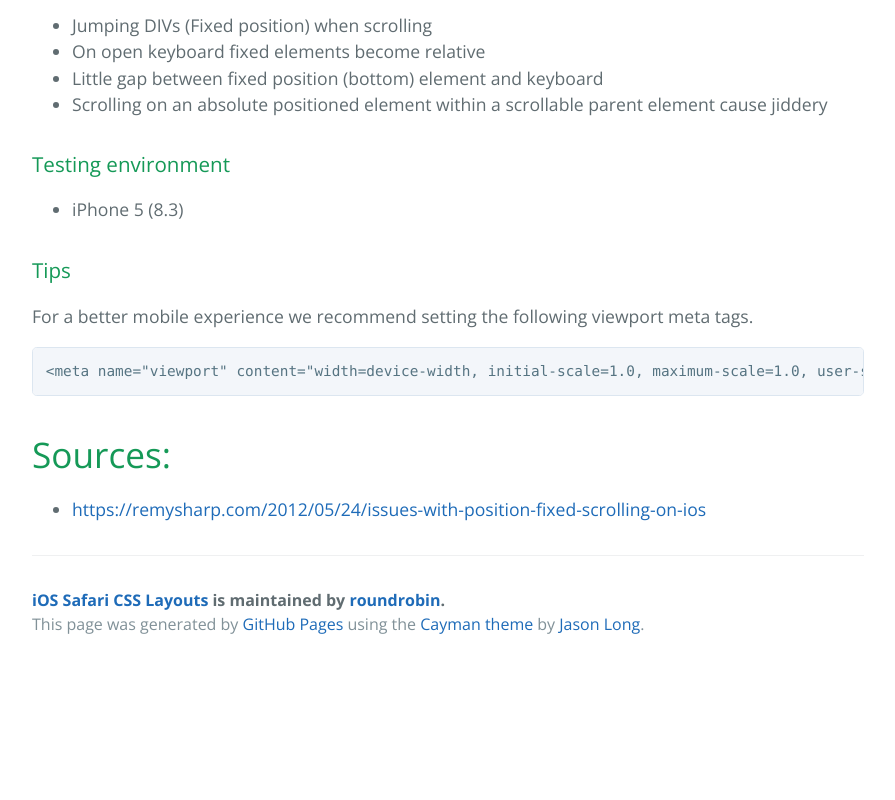
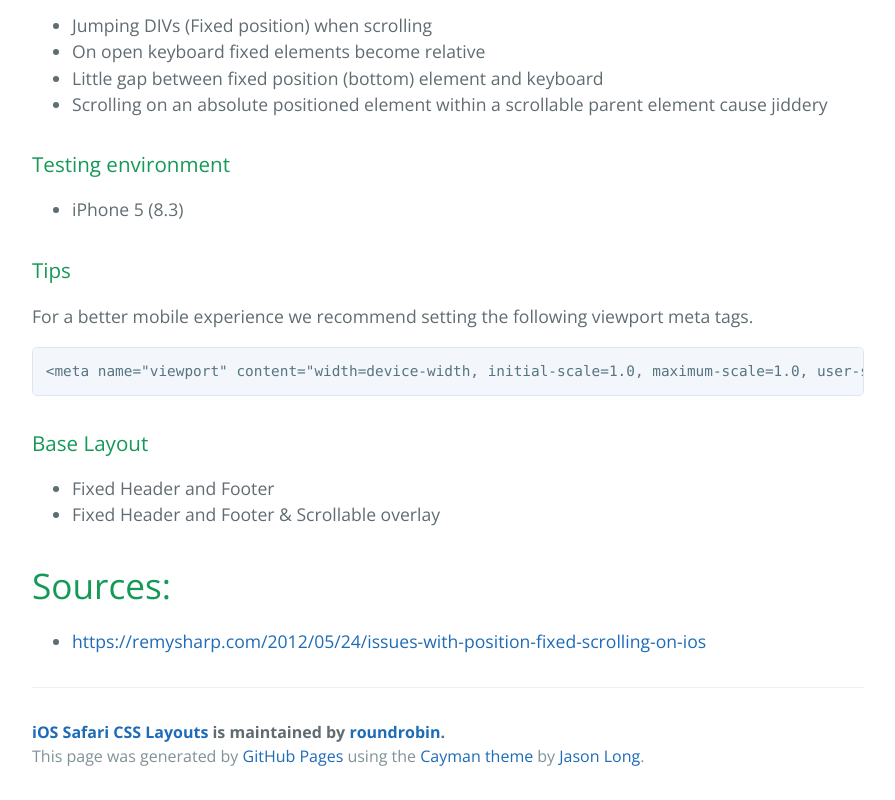
Before and after one commit to roundrobin/ios-safari-layout-observations, a plain HTML site: page index.html in a window 1280 px wide. Shown: the part 508-1308 px from the top of the page, without its empty margins (192-1087 px from the left). Before the commit the page ends 1176 px from the top, so only its background shows below. Drawn offline with nearby package versions, Linux system fonts and the light colour scheme.

```diff
--- a/index.html
+++ b/index.html
@@ -48,6 +48,14 @@ jiddery</li>
 <pre><code>&lt;meta name="viewport" content="width=device-width, initial-scale=1.0, maximum-scale=1.0, user-scalable=0, minimal-ui"&gt;
 </code></pre>
 
+<h3>
+<a id="base-layout" class="anchor" href="#base-layout" aria-hidden="true"><span class="octicon octicon-link"></span></a>Base Layout</h3>
+
+<ul>
+<li>Fixed Header and Footer</li>
+<li>Fixed Header and Footer &amp; Scrollable overlay</li>
+</ul>
+
 <h1>
 <a id="sources" class="anchor" href="#sources" aria-hidden="true"><span class="octicon octicon-link"></span></a>Sources:</h1>
 
```
Also changed, not shown: params.json (+1 -1 lines).
